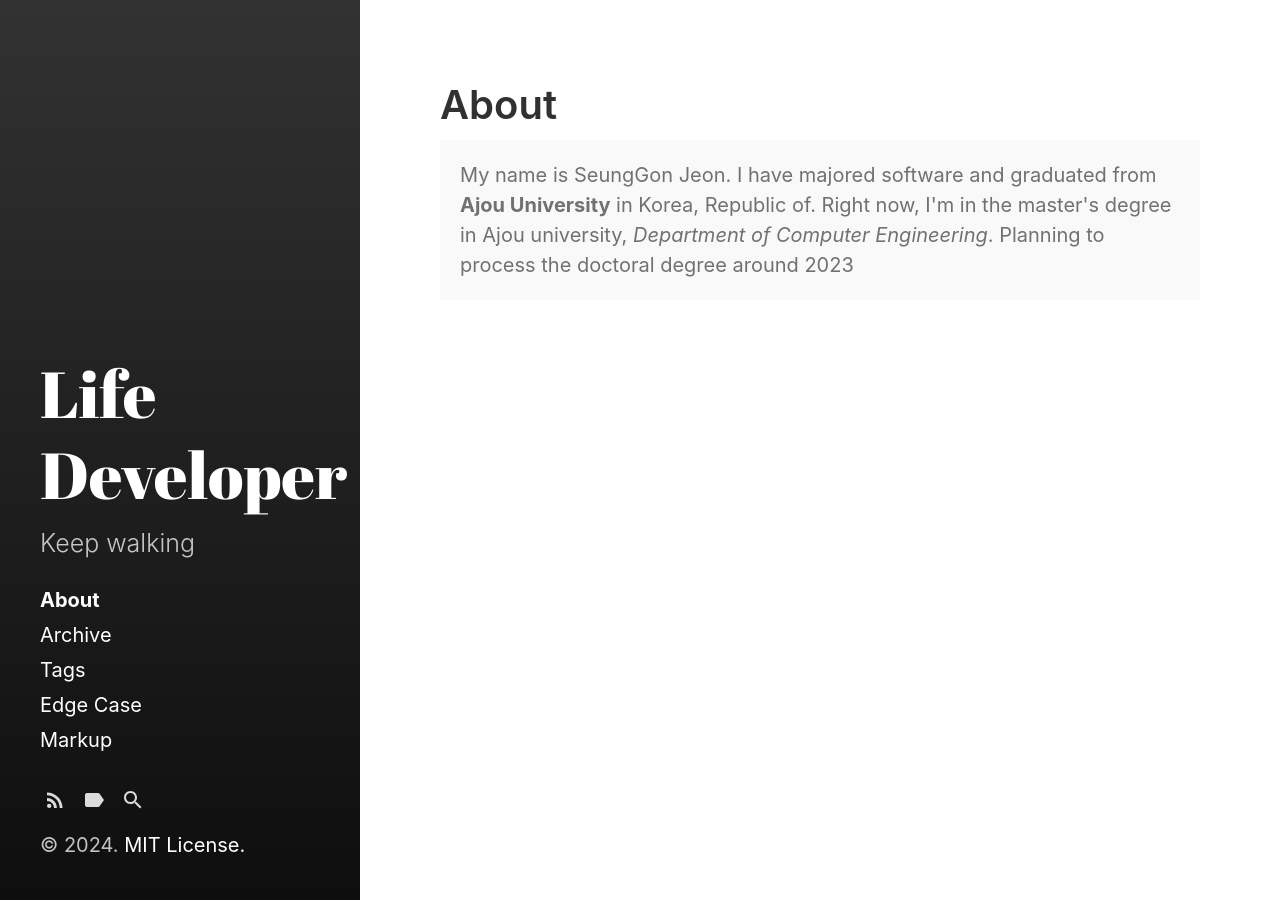
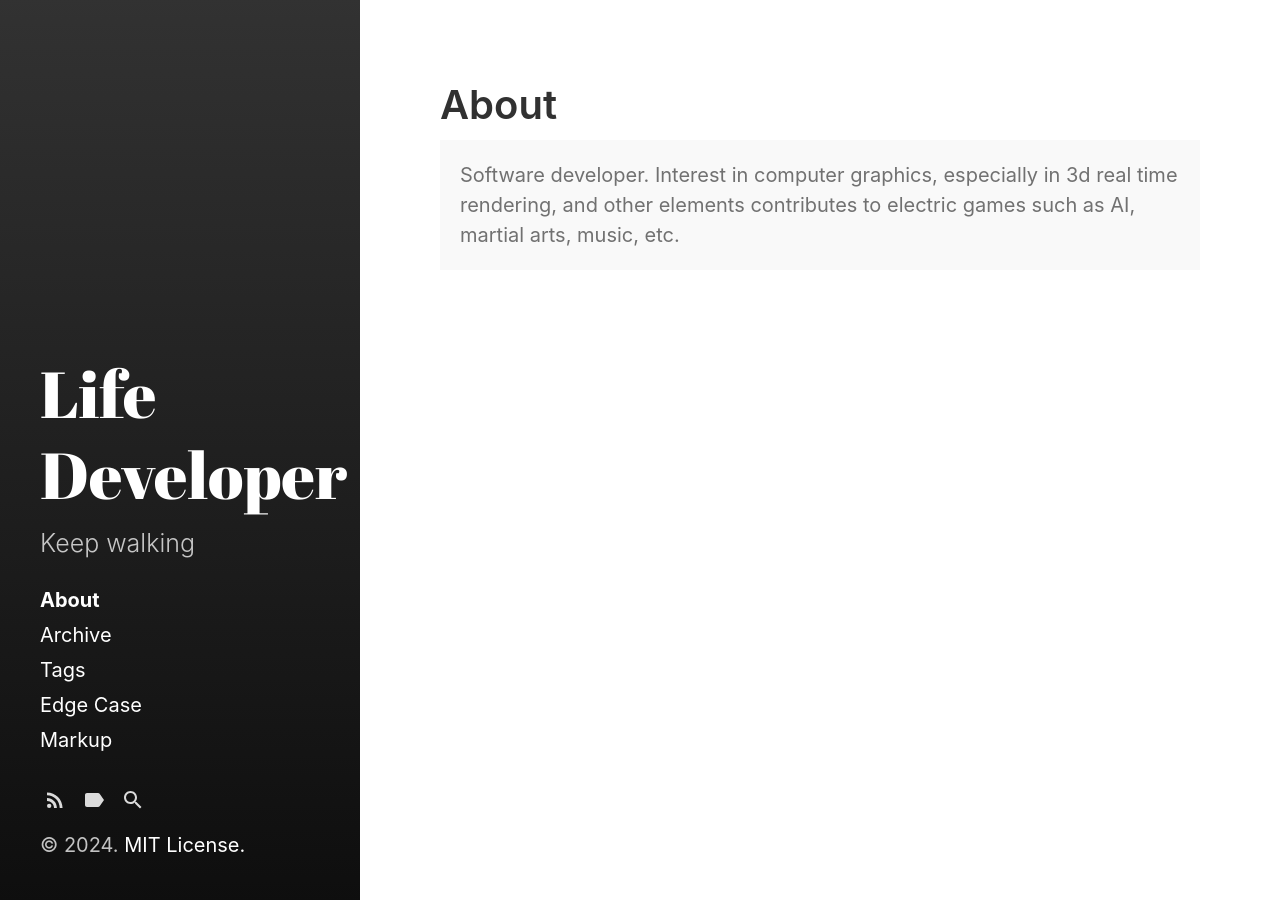
Before and after one commit to ftatp/ftatp.github.io, a Jekyll site: the page built from about.md, in a window 1280 px wide. Built offline with Jekyll 4.4.1, drawn with Linux system fonts in a browser that asks for light colours.

Commit message:
Changed introduction

```diff
--- a/about.md
+++ b/about.md
@@ -5,5 +5,5 @@ sidebar_link: true
 ---
 
 <p class="message">
-  My name is SeungGon Jeon. I have majored software and graduated from <b>Ajou University</b> in Korea, Republic of. Right now, I'm in the master's degree in Ajou university, <i>Department of Computer Engineering</i>. Planning to process the doctoral degree around 2023
+  Software developer. Interest in computer graphics, especially in 3d real time rendering, and other elements contributes to electric games such as AI, martial arts, music, etc.
 </p>
```
